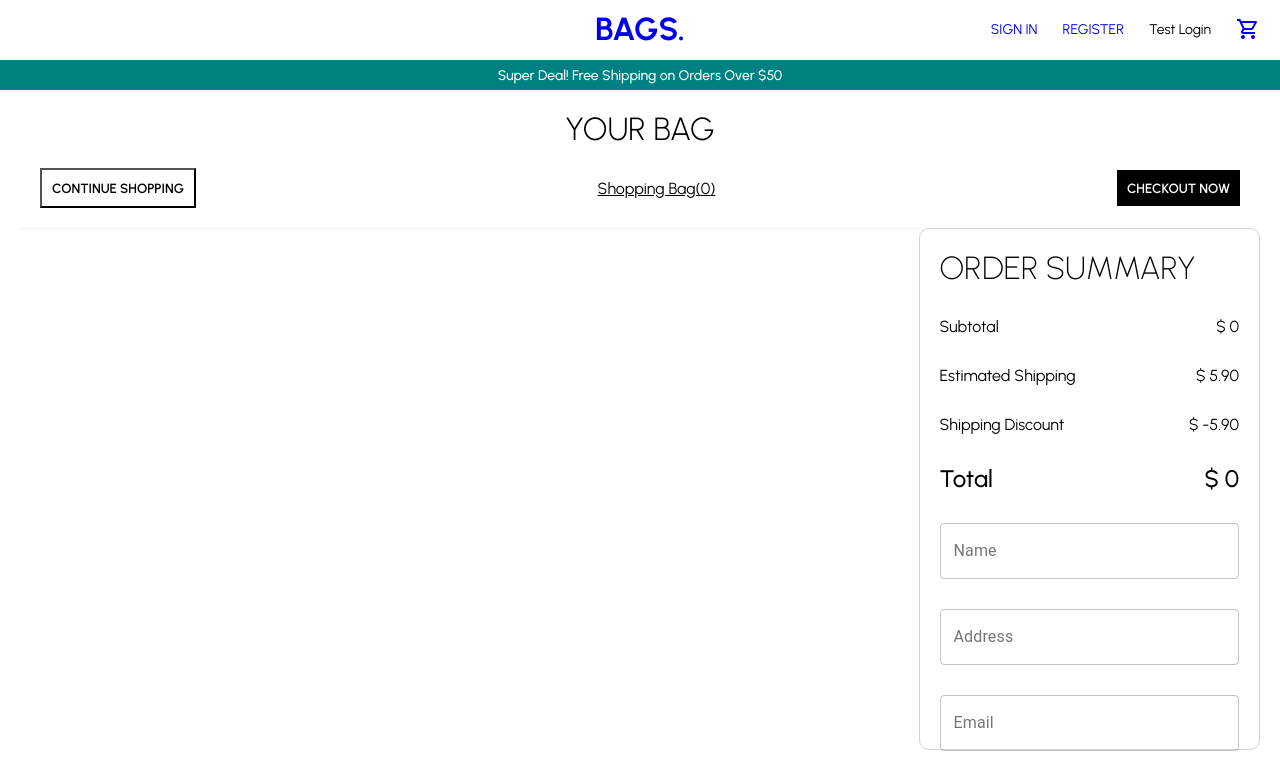
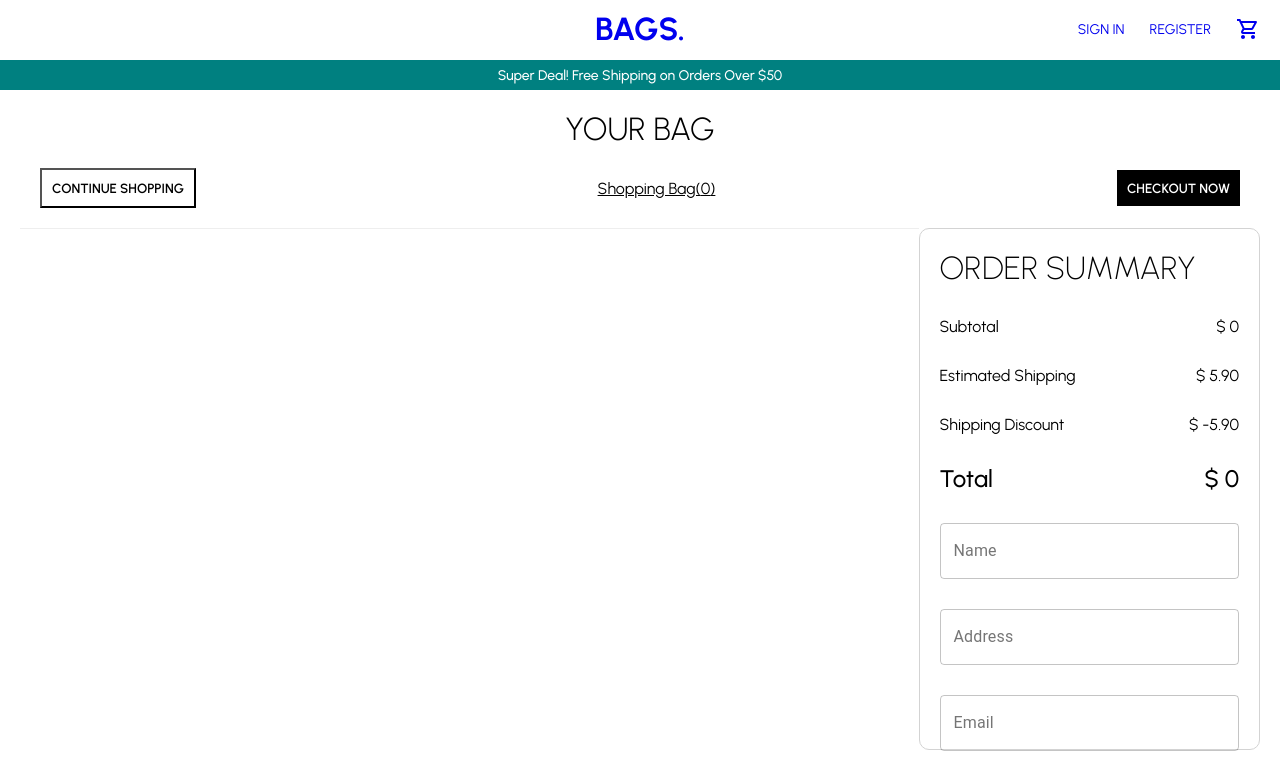
Before and after one commit to ryanlhy/ecommerce-bags, a React (Create React App) app: page /cart in a window 1280 px wide. Shown: the top 779 px of the page. Built offline with nearby package versions, Linux system fonts and the light colour scheme.

Commit message:
cleaned navBar code

```diff
--- a/src/components/Navbar.jsx
+++ b/src/components/Navbar.jsx
@@ -1,11 +1,11 @@
 import { Badge } from "@material-ui/core";
-import { Search, ShoppingCartOutlined } from "@material-ui/icons";
+import { ShoppingCartOutlined } from "@material-ui/icons";
 import React from "react";
 import styled from "styled-components";
 import { mobile } from "../responsive";
 import { useDispatch, useSelector } from "react-redux";
 import { Link } from "react-router-dom";
-import { loginSuccess, logout } from "../redux/userRedux";
+import { logout } from "../redux/userRedux";
 
 const Container = styled.div`
   height: 60px;
@@ -74,25 +74,15 @@ const Navbar = () => {
   const quantity = useSelector(state=>state.cart.quantity);
   const email = useSelector(state=>state.user.email);
 
-  const handleTestLogin = () => {
-    console.log("test login");
-    dispatch(loginSuccess("Test User"))
-  }
-
   const handleLogout = () => {
     console.log("logout");
     dispatch(logout())
   }
-  console.log(email)
   return (
     <Container>
       <Wrapper>
         <Left>
-          {/* <Language>EN</Language> */}
-          {/* <SearchContainer>
-            <Input placeholder="Search" />
-            <Search style={{ color: "gray", fontSize: 16 }} />
-          </SearchContainer> */}
+          {/* add anything you need here */}
         </Left>
         <Center>
           <Link to ="/" style={{textDecoration: 'none'}}>
@@ -108,11 +98,10 @@ const Navbar = () => {
               <Link to ="/register" style={{textDecoration: 'none'}}>
                 <MenuItem>REGISTER</MenuItem>
               </Link>
-              <MenuItem onClick={handleTestLogin}>Test Login</MenuItem>
             </>
             :
             <>
-              <MenuItem>{"Hi " + email}</MenuItem>
+              <MenuItem>{"Hi, " + email}</MenuItem>
               <MenuItem onClick={handleLogout}>LOG OUT</MenuItem>
             </>
           }
```
